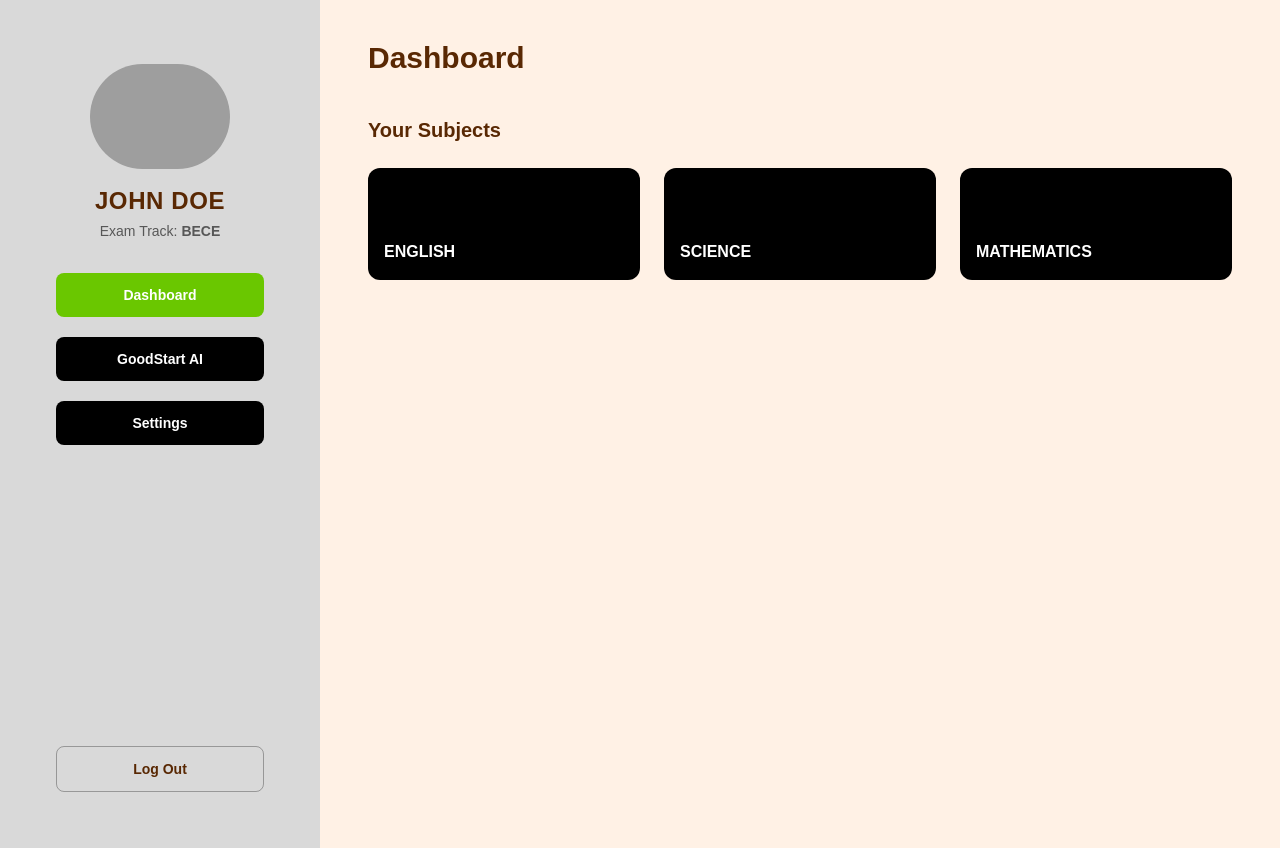
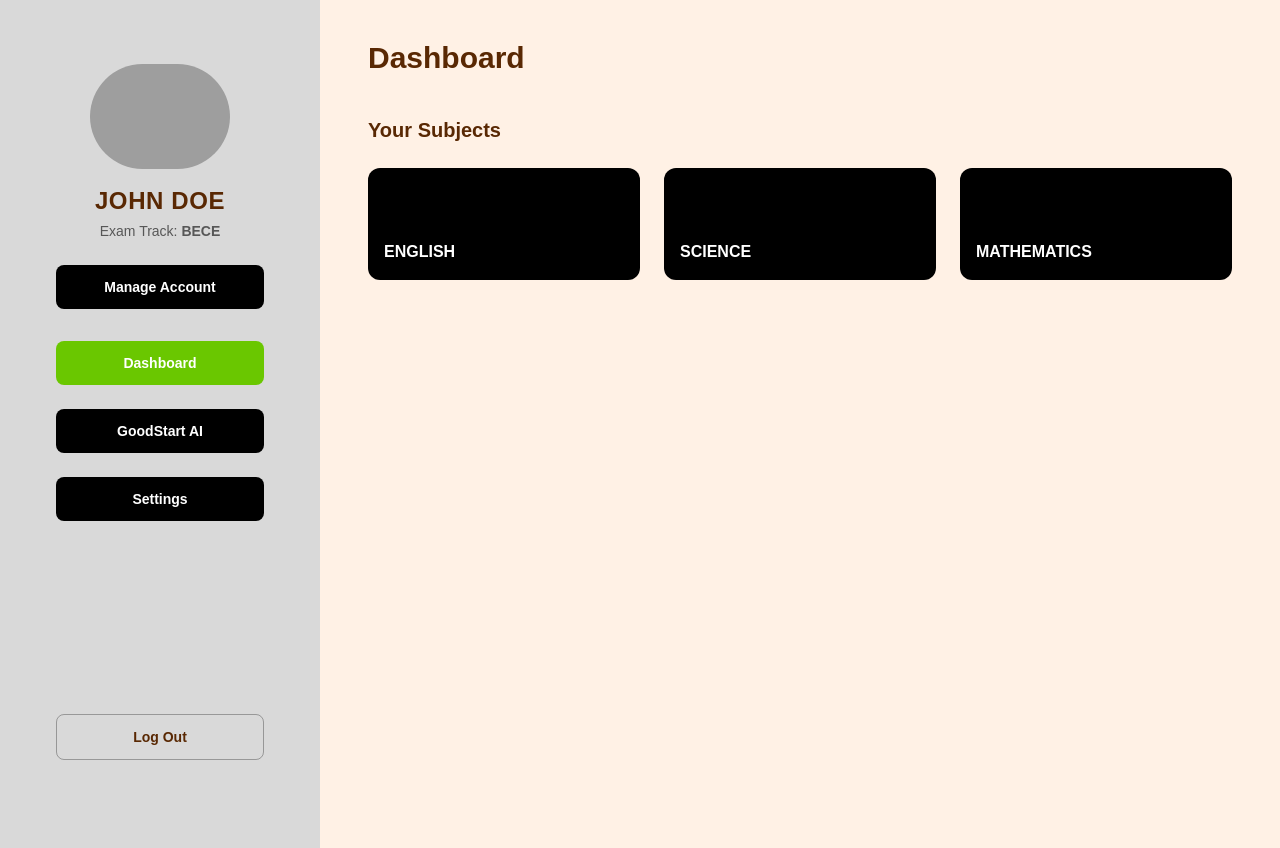
Before and after one commit to loganpinel06/Safari-Smart, a Next.js app in the folder next-app/: page /dashboard in a window 1280 px wide. Built offline with nearby package versions, Linux system fonts and the light colour scheme; grey boxes are pictures that could not be loaded.

Commit message:
fixed logout button location

```diff
--- a/next-app/app/(auth)/dashboard/page.tsx
+++ b/next-app/app/(auth)/dashboard/page.tsx
@@ -14,7 +14,7 @@ export default function DashboardPage() {
 
       {/* Sidebar */}
       <div className="w-1/4 min-w-[280px] bg-[#d9d9d9] p-6">
-        <Sidebar userName="John Doe" activeItem="Dashboard" />
+        <Sidebar userName="John Doe" examTrack="BECE" activeItem="Dashboard" />
       </div>
 
       {/* Main Content */}
--- a/next-app/components/Sidebar.tsx
+++ b/next-app/components/Sidebar.tsx
@@ -6,15 +6,18 @@ type ActiveItem = "Dashboard" | "GoodStart AI" | "Settings";
 type SidebarProps = {
   userName: string;
   activeItem: ActiveItem;
-  examTrack?: string; // "BECE" or "WASSCE"
+  examTrack?: string;
 };
 
-export default function Sidebar({ userName, activeItem, examTrack = "BECE" }: SidebarProps) {
+export default function Sidebar({
+  userName,
+  activeItem,
+  examTrack = "BECE",
+}: SidebarProps) {
   return (
-    <aside className="bg-[#d9d9d9] min-h-screen flex flex-col justify-between">
-
-      {/* TOP SECTION */}
-      <div className="px-8 pt-10 pb-8 flex flex-col items-center gap-4">
+    <aside className="bg-[#d9d9d9] min-h-screen flex flex-col">
+      {/* TOP PROFILE AREA */}
+      <div className="px-8 pt-10 pb-6 flex flex-col items-center gap-4">
         <Image
           src="/sslogo.png"
           alt="Safari Smart"
@@ -32,30 +35,31 @@ export default function Sidebar({ userName, activeItem, examTrack = "BECE" }: Si
             Exam Track: <span className="font-semibold">{examTrack}</span>
           </p>
         </div>
+      </div>
 
-        <div className="w-full space-y-5 pt-4">
-          <SidebarNavItem
-            label="Dashboard"
-            active={activeItem === "Dashboard"}
-          />
+      {/* MANAGE ACCOUNT (full width, consistent) */}
+      <div className="px-8 pb-8">
+        <button className="w-full bg-black text-white py-3 text-sm font-semibold rounded-lg hover:opacity-90 transition">
+          Manage Account
+        </button>
+      </div>
+
+      {/* NAV BUTTONS (bigger + more spacing) */}
+      <div className="px-8 space-y-6">
+        <SidebarNavItem label="Dashboard" active={activeItem === "Dashboard"} />
         <SidebarNavItem
           label="GoodStart AI"
           active={activeItem === "GoodStart AI"}
         />
-          <SidebarNavItem
-            label="Settings"
-            active={activeItem === "Settings"}
-          />
-        </div>
+        <SidebarNavItem label="Settings" active={activeItem === "Settings"} />
       </div>
 
-      {/* BOTTOM SECTION */}
-      <div className="p-8">
+      {/* PUSH LOGOUT DOWN BUT NOT ALL THE WAY */}
+      <div className="mt-auto px-8 pb-16 pt-10">
         <button className="w-full border border-black/30 py-3 text-sm font-semibold rounded-lg hover:bg-black/5 transition">
           Log Out
         </button>
       </div>
-
     </aside>
   );
 }
```
Lines whose indentation alone changed are shown as unchanged.
